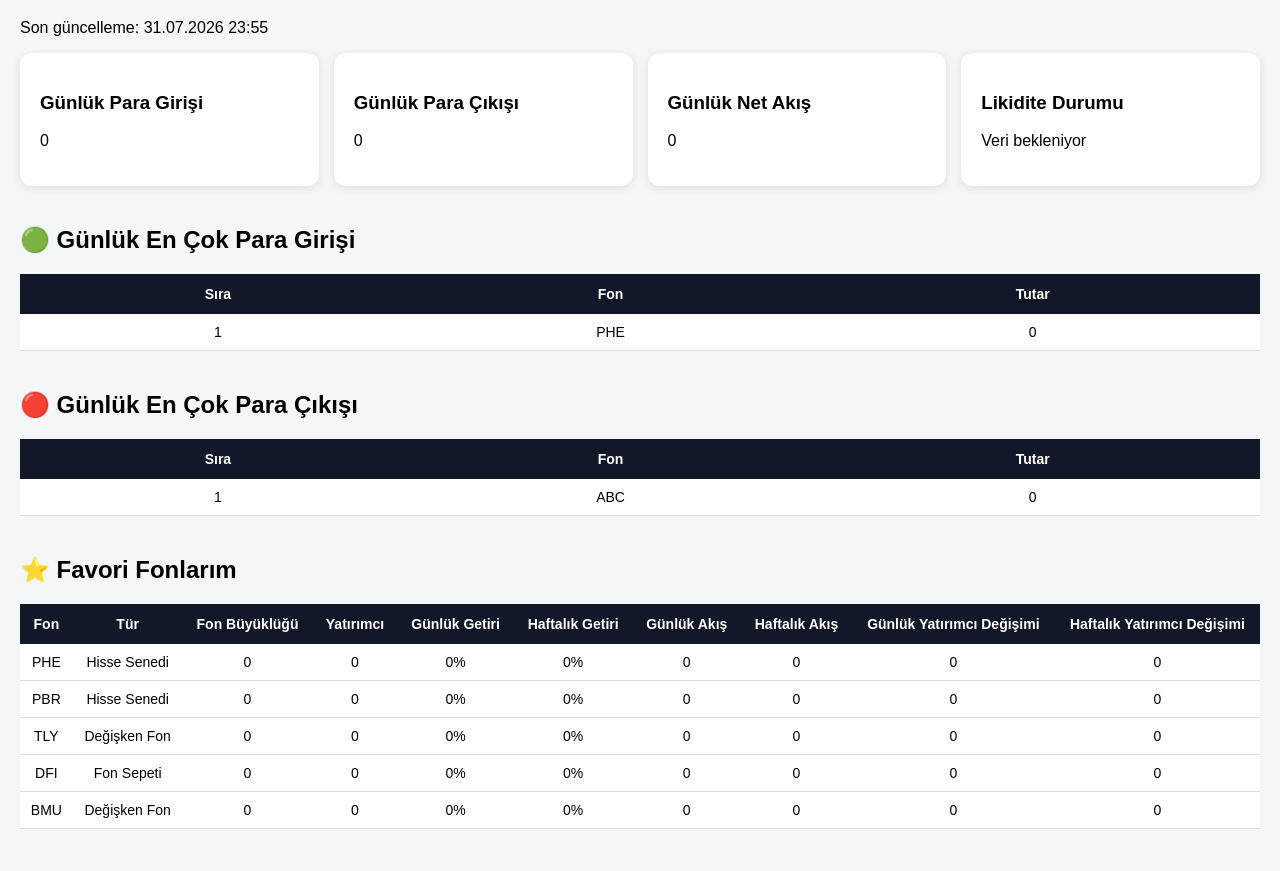
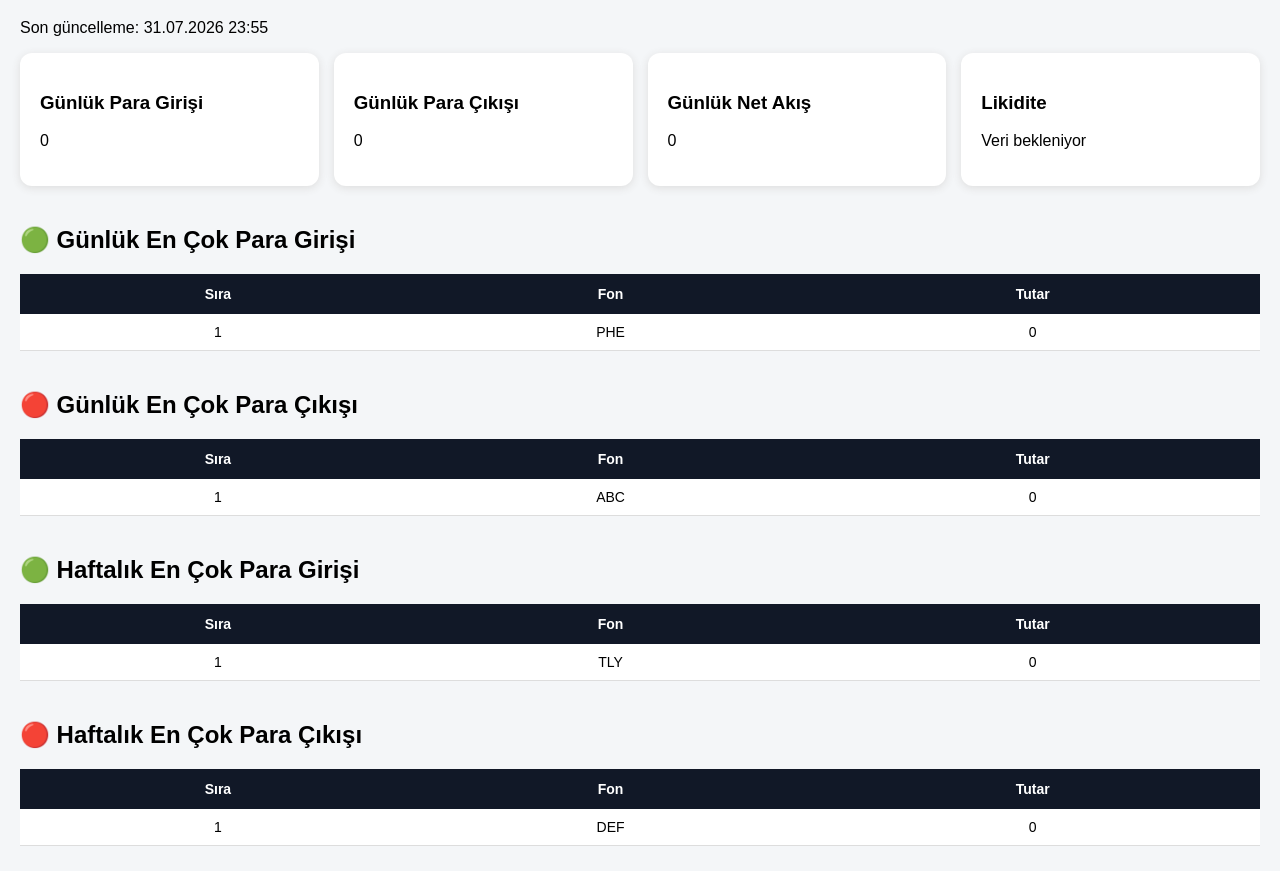
Before and after one commit to junepatternstudio-droid/FonTakip, a plain HTML site: page index.html in a window 1280 px wide. Shown: the part 81-952 px from the top of the page. Before the commit the page ends 930 px from the top, so only its background shows below. Drawn offline with Linux system fonts and the light colour scheme.

Commit message:
Update index.html

```diff
--- a/index.html
+++ b/index.html
@@ -18,7 +18,7 @@ padding:20px;
 }
 
 .container{
-max-width:1500px;
+max-width:1600px;
 margin:auto;
 }
 
@@ -109,7 +109,7 @@ color:red;
 
 
 <div class="card">
-<h3>Likidite Durumu</h3>
+<h3>Likidite</h3>
 <p id="liquidity">-</p>
 </div>
 
@@ -124,15 +124,11 @@ color:red;
 
 <table>
 
-<thead>
-
 <tr>
 <th>Sıra</th>
 <th>Fon</th>
 <th>Tutar</th>
 </tr>
-
-</thead>
 
 <tbody id="dailyInTable"></tbody>
 
@@ -149,7 +145,26 @@ color:red;
 
 <table>
 
-<thead>
+<tr>
+<th>Sıra</th>
+<th>Fon</th>
+<th>Tutar</th>
+</tr>
+
+<tbody id="dailyOutTable"></tbody>
+
+</table>
+
+</div>
+
+
+
+
+<div class="section">
+
+<h2>🟢 Haftalık En Çok Para Girişi</h2>
+
+<table>
 
 <tr>
 <th>Sıra</th>
@@ -157,9 +172,28 @@ color:red;
 <th>Tutar</th>
 </tr>
 
-</thead>
+<tbody id="weeklyInTable"></tbody>
 
-<tbody id="dailyOutTable"></tbody>
+</table>
+
+</div>
+
+
+
+
+<div class="section">
+
+<h2>🔴 Haftalık En Çok Para Çıkışı</h2>
+
+<table>
+
+<tr>
+<th>Sıra</th>
+<th>Fon</th>
+<th>Tutar</th>
+</tr>
+
+<tbody id="weeklyOutTable"></tbody>
 
 </table>
 
@@ -175,7 +209,6 @@ color:red;
 
 <table>
 
-<thead>
 
 <tr>
 
@@ -191,8 +224,6 @@ color:red;
 <th>Haftalık Yatırımcı Değişimi</th>
 
 </tr>
-
-</thead>
 
 
 <tbody id="favorites"></tbody>
@@ -214,15 +245,13 @@ color:red;
 
 fetch("data.json")
 
-.then(response => response.json())
+.then(response=>response.json())
 
-.then(data => {
-
+.then(data=>{
 
 
 document.getElementById("update").innerHTML =
 "Son güncelleme: " + data.last_update;
-
 
 
 document.getElementById("dailyIn").innerHTML =
@@ -239,7 +268,6 @@ data.market_liquidity.daily_net;
 
 document.getElementById("liquidity").innerHTML =
 data.market_liquidity.liquidity_status;
-
 
 
 
@@ -275,11 +303,16 @@ document.getElementById("dailyInTable").innerHTML =
 createRows(data.daily_top_inflow);
 
 
-
 document.getElementById("dailyOutTable").innerHTML =
 createRows(data.daily_top_outflow);
 
 
+document.getElementById("weeklyInTable").innerHTML =
+createRows(data.weekly_top_inflow);
+
+
+document.getElementById("weeklyOutTable").innerHTML =
+createRows(data.weekly_top_outflow);
 
 
 
@@ -316,9 +349,7 @@ favoriteHTML += `
 
 <td>${fund.weekly_investor_change}</td>
 
-
 </tr>
-
 
 `;
 
@@ -331,7 +362,6 @@ favoriteHTML += `
 document.getElementById("favorites").innerHTML=favoriteHTML;
 
 
-
 });
 
 
```
